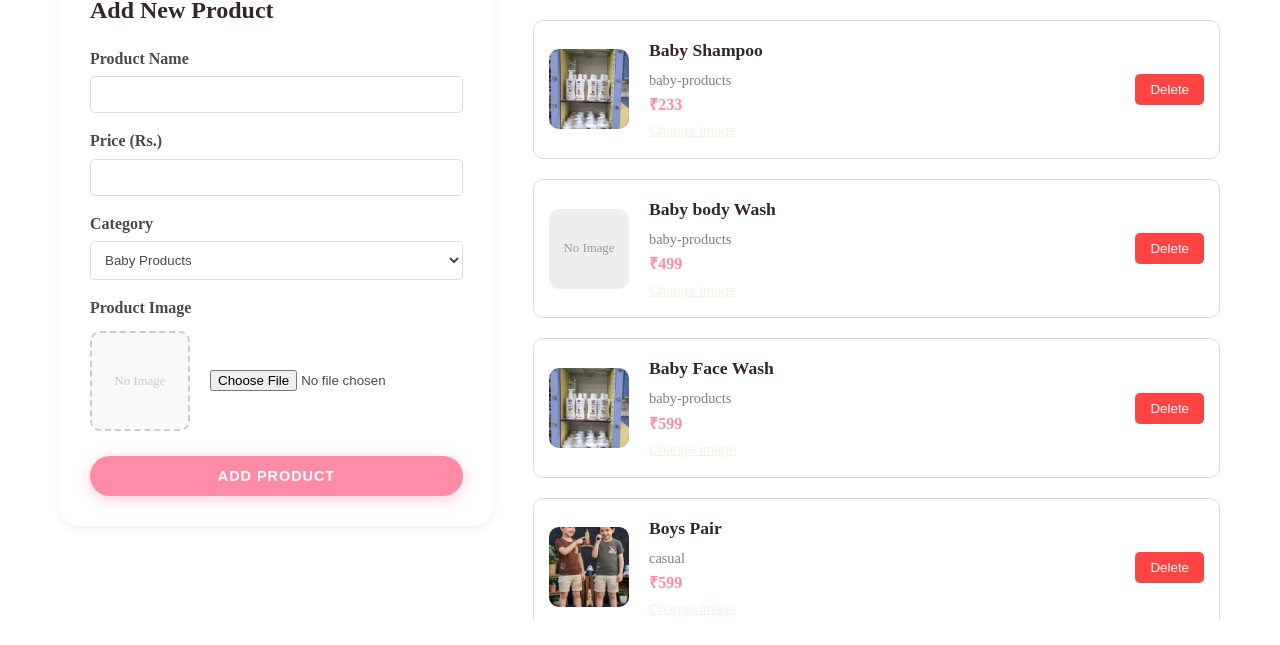
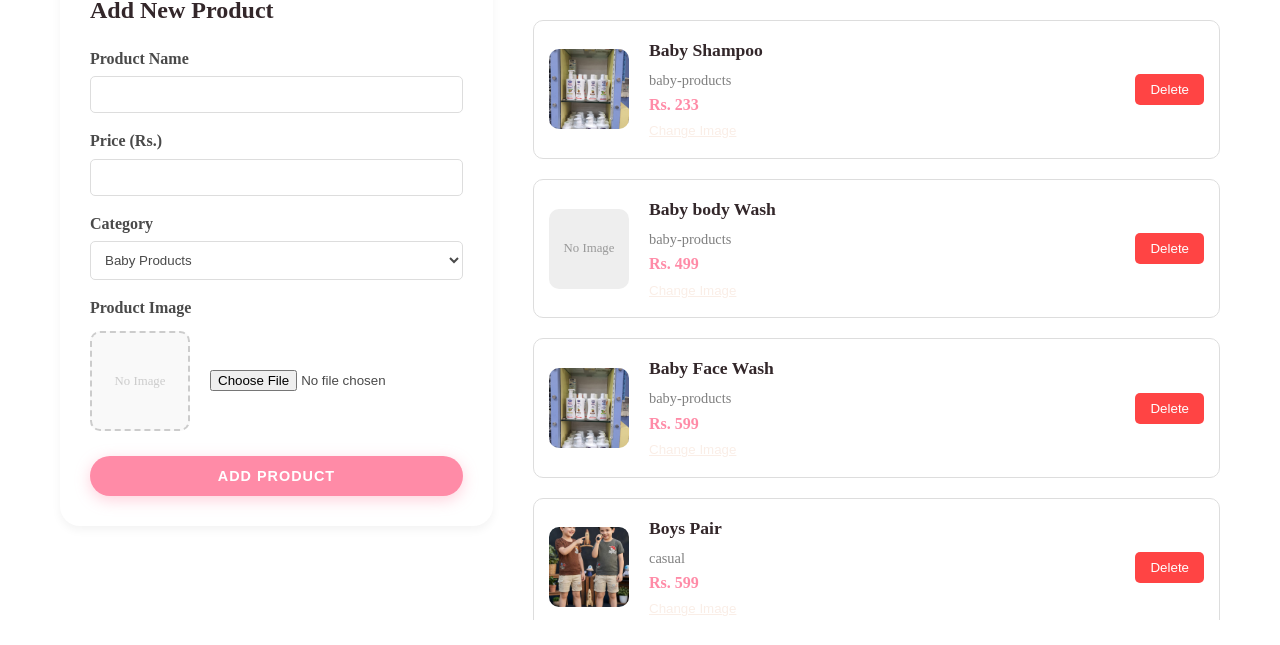
Before and after one commit to Daksh3468/roopali-fashion, a Next.js app: page /admin in a window 1280 px wide. Shown: the part 262-907 px from the top of the page. Built offline with nearby package versions, Linux system fonts and the light colour scheme; a web font is replaced by a local one.

Commit message:
Updated feature

```diff
--- a/app/admin/AdminClient.tsx
+++ b/app/admin/AdminClient.tsx
@@ -127,7 +127,7 @@ export default function AdminClient({ initialProducts, initialCategories, initia
                                     <div style={{ flex: 1 }}>
                                         <h3 style={{ fontSize: "1.1rem", marginBottom: "5px" }}>{product.name}</h3>
                                         <p style={{ color: "var(--text-color)", opacity: 0.7, fontSize: "0.9rem" }}>{product.category}</p>
-                                        <p style={{ fontWeight: "bold", color: "var(--primary-color)" }}>₹{product.price}</p>
+                                        <p style={{ fontWeight: "bold", color: "var(--primary-color)" }}>Rs. {product.price}</p>
 
                                         {editingId === product.id ? (
                                             <div style={{ marginTop: "10px" }}>
```
